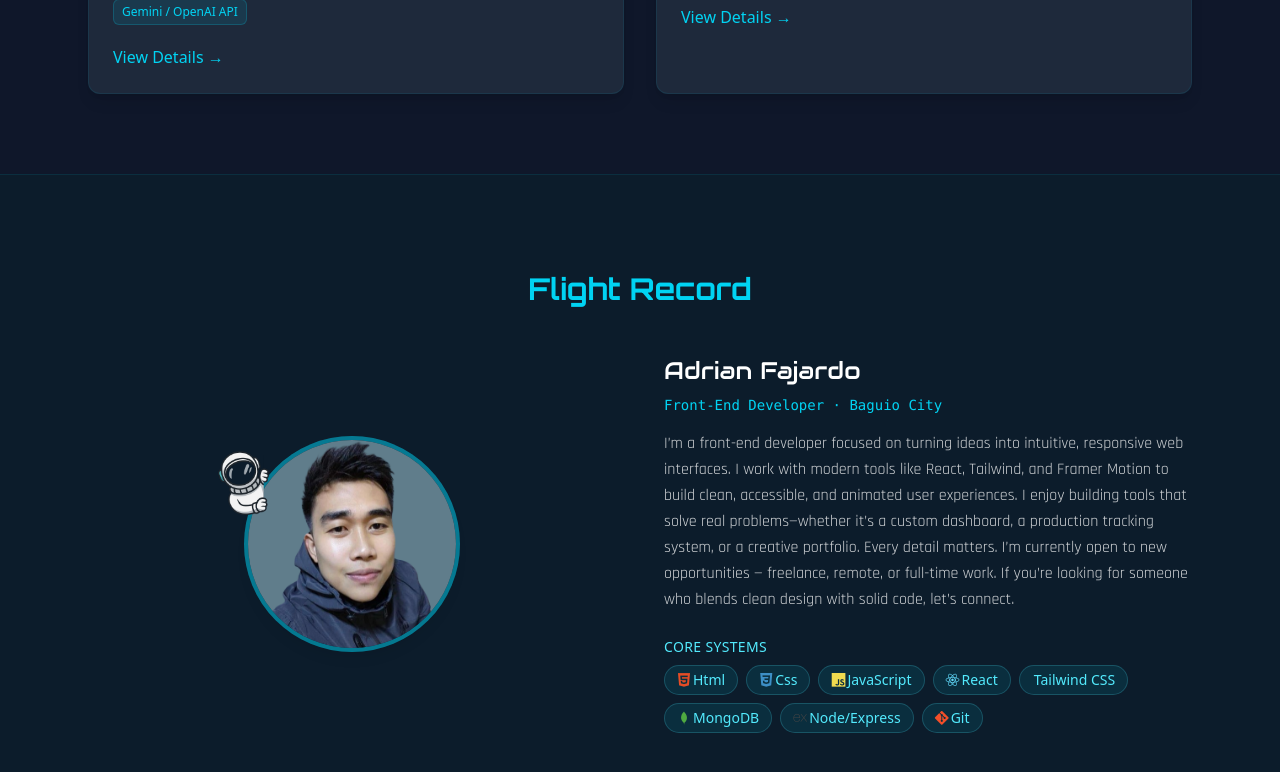
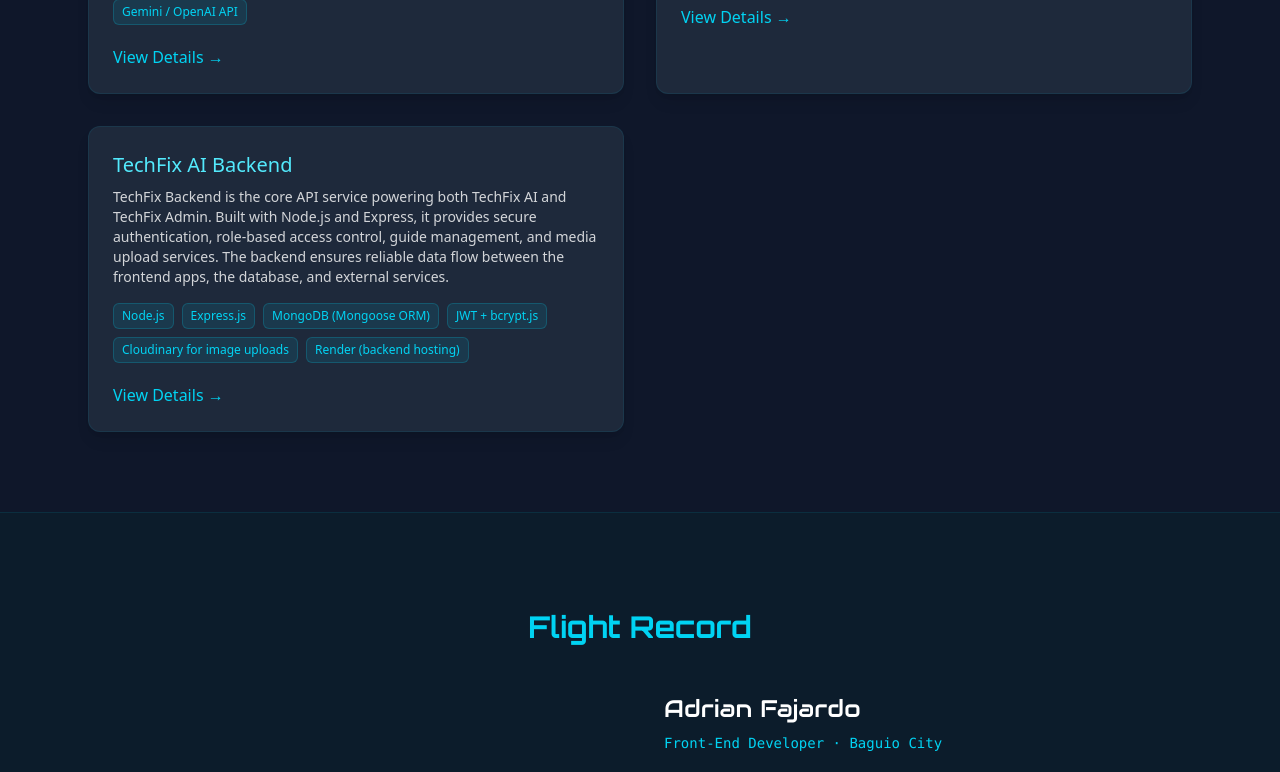
Before and after one commit to adriantech-beep/AdrianFajardo_FrontendDeveloper, a React (Vite) app: page /#/ in a window 1280 px wide. Shown: the part 1180-1952 px from the top of the page. Built offline with nearby package versions, Linux system fonts and the light colour scheme.

Commit message:
Updated mission_data

```diff
--- a/src/mission_data/mission_data.js
+++ b/src/mission_data/mission_data.js
@@ -1,7 +1,3 @@
-// import repair_management from "../assets/project-images/repair-management-system.png";
-// import tartland_inventory from "../assets/project-images/tartland.png";
-// import retro_pizza_main from "../assets/project-images/retro-pizza-main.png";
-// import retro_pizza_admin from "../assets/project-images/retro-pizza-admin.png";
 import TechFixAdmin from "../assets/project-images/techfix-admin.png";
 import TechFix from "../assets/project-images/techfix.png";
 
@@ -41,32 +37,23 @@ const missionData = [
     demo: "https://techfix-admin-v2.vercel.app",
     github: "https://github.com/adriantech-beep/techfix-admin-v2.git",
   },
-  // {
-  //   id: "retro_pizza_main",
-  //   title: "Retro Pizza",
-  //   image: retro_pizza_main,
-  //   description:
-  //     "A nostalgic-themed online pizza ordering platform designed for a smooth and fun customer experience. Built with React and TailwindCSS, it allows users to browse pizza options, customize orders, and place them in just a few clicks. The frontend features a cart system, responsive design, and seamless API integration with the backend for real-time order tracking. Inspired by classic 80s arcade vibes, the interface delivers both style and functionality.",
-  //   technologies: ["React", "Zustand", "Tailwind", "Node/Express", "MongoDB"],
-  //   demo: "https://retro-pizza-main.vercel.app/",
-  //   github: "https://github.com/adriantech-beep/retro-pizza-main.git",
-  // },
-  // {
-  //   id: "retro_pizza_admin",
-  //   title: "Retro Pizza Admin",
-  //   image: retro_pizza_admin,
-  //   description:
-  //     "The Retro Pizza Admin Panel is a role-based management dashboard for handling orders, products, and user access within the Retro Pizza system.",
-  //   technologies: [
-  //     "React",
-  //     "Tailwind",
-  //     "Node/Express",
-  //     "MongoDB",
-  //     "Cloudinary",
-  //   ],
-  //   demo: "https://retro-pizza-admin.vercel.app/#/login",
-  //   github: "https://github.com/adriantech-beep/retro-pizza-admin.git",
-  // },
+  {
+    id: "TechFix-AI-Backend",
+    title: "TechFix AI Backend",
+    image: "",
+    description:
+      "TechFix Backend is the core API service powering both TechFix AI and TechFix Admin. Built with Node.js and Express, it provides secure authentication, role-based access control, guide management, and media upload services. The backend ensures reliable data flow between the frontend apps, the database, and external services.",
+    technologies: [
+      "Node.js",
+      "Express.js",
+      "MongoDB (Mongoose ORM)",
+      "JWT + bcrypt.js",
+      "Cloudinary for image uploads",
+      "Render (backend hosting)",
+    ],
+    demo: "https://techfix-ai-backend.onrender.com",
+    github: "https://github.com/adriantech-beep/techfix-ai-backend.git",
+  },
 ];
 
 export default missionData;
```
